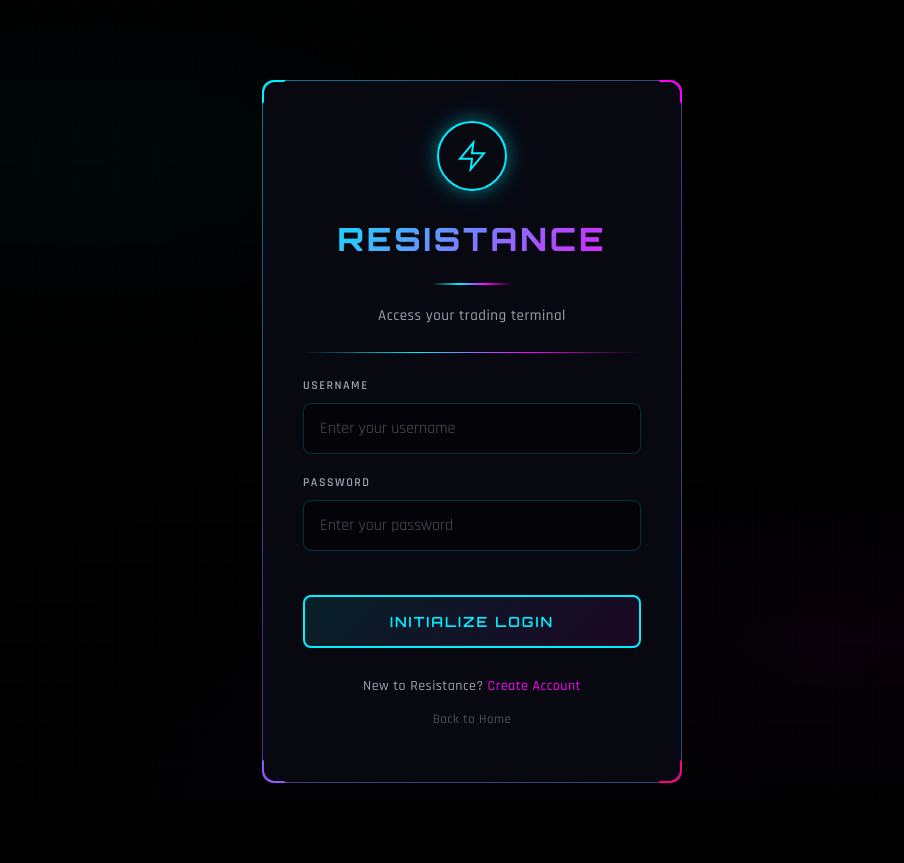
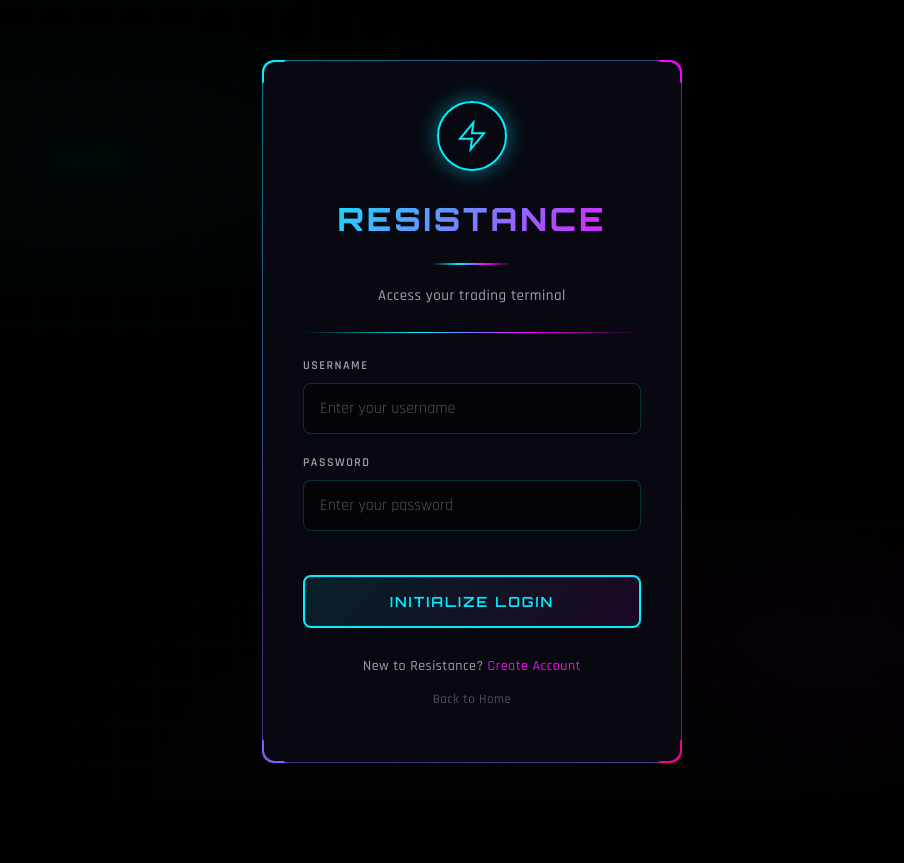
Before and after one commit to Johnnyqureshi/JQFinance, a Flask app: page /login in a window 1280 px wide. Shown: the whole page, without its empty margins (168-1072 px from the left). After the commit the page ends 763 px from the top, so only its background shows below. Run offline with Flask 3, Linux system fonts and the light colour scheme.

Commit message:
Fix layout issues on login and registration pages
Update login and registration templates to remove conflicting body display flex properties and adjust container margins for proper centering.

Replit-Commit-Author: Agent
Replit-Commit-Session-Id: a2bbaf12-8b26-4f90-9644-7bc812e47271
Replit-Commit-Checkpoint-Type: full_checkpoint
Replit-Commit-Event-Id: ce4bb398-4b2e-43f5-bb4d-7b2a5aa22004
Replit-Commit-Screenshot-Url: https://storage.googleapis.com/screenshot-production-us-central1/b916305a-f631-4e77-949a-84a5daadd821/a2bbaf12-8b26-4f90-9644-7bc812e47271/UBIHowi
Replit-Helium-Checkpoint-Created: true

```diff
--- a/templates/login.html
+++ b/templates/login.html
@@ -7,13 +7,11 @@
     body {
         background: var(--bg-void);
         min-height: 100vh;
-        display: flex;
-        justify-content: center;
-        align-items: center;
     }
 
     .login-container {
         position: relative;
+        margin: 60px auto;
     }
 
     .cyber-logo {
--- a/templates/register.html
+++ b/templates/register.html
@@ -7,13 +7,11 @@
     body {
         background: var(--bg-void);
         min-height: 100vh;
-        display: flex;
-        justify-content: center;
-        align-items: center;
     }
 
     .register-container {
         position: relative;
+        margin: 60px auto;
     }
 
     .cyber-logo {
```
